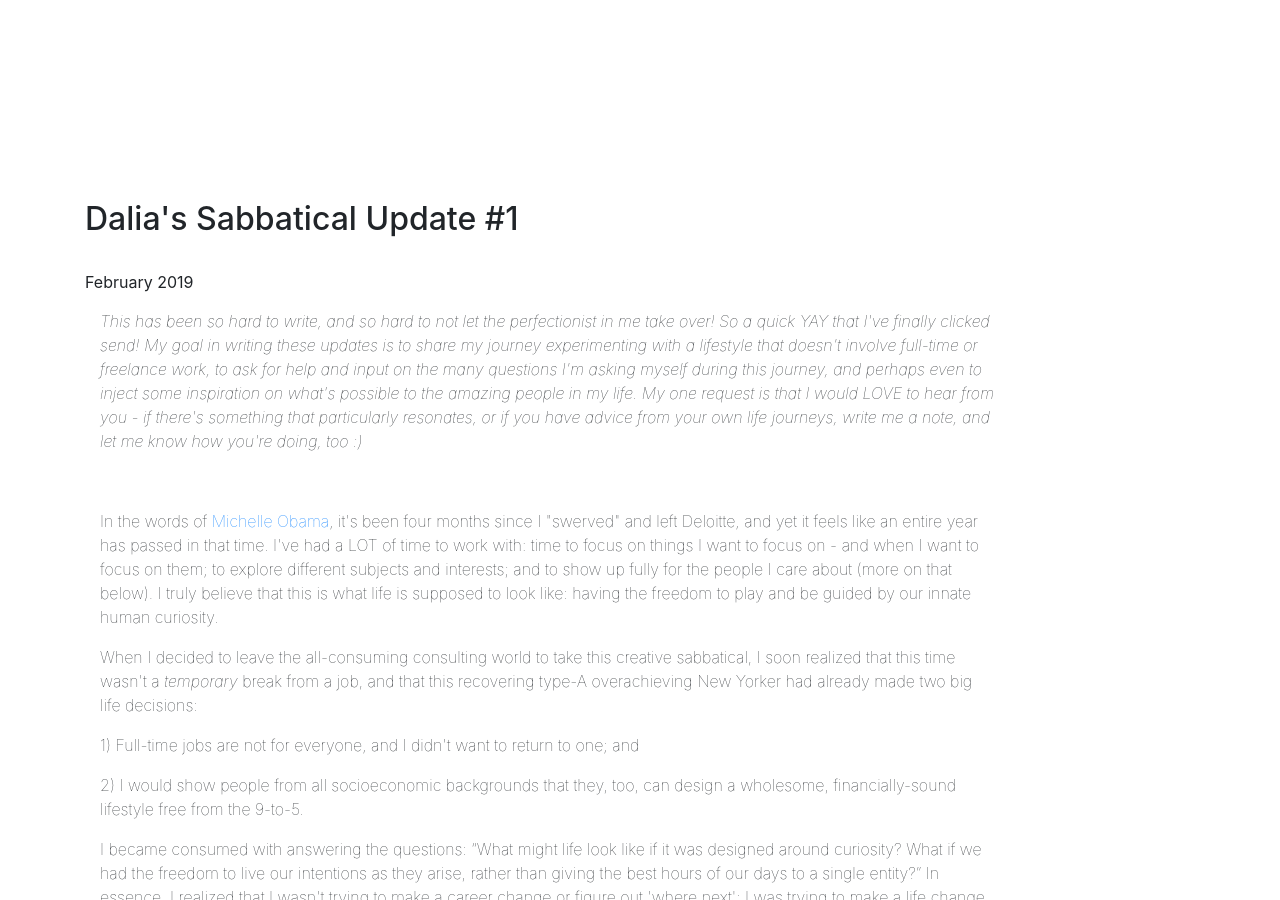
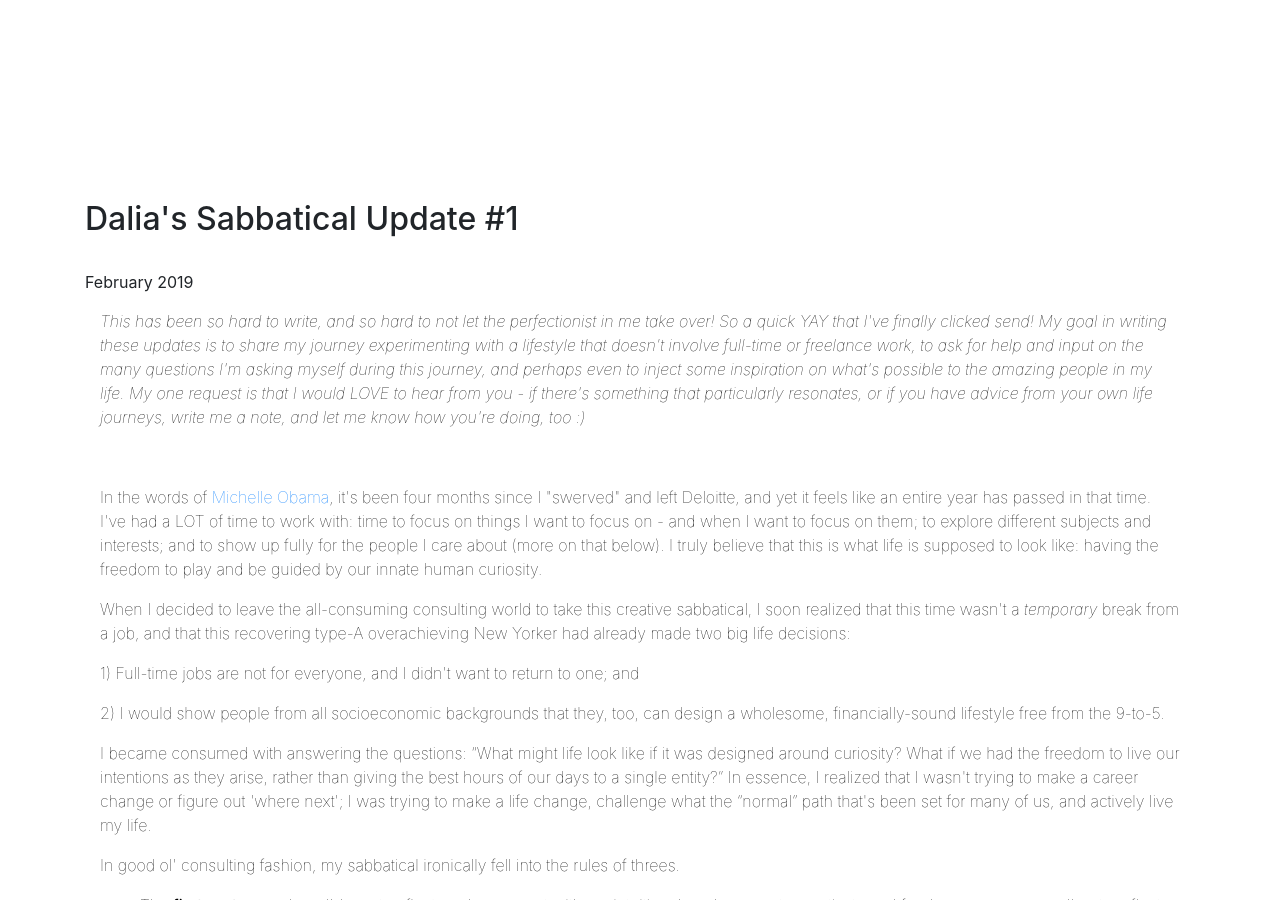
Before and after one commit to dalkat/dalkat.github.io, a Jekyll site: the page built from update-1.md, in a window 1280 px wide and 900 px high. Built offline with Jekyll 4.4.1, drawn with Linux system fonts in a browser that asks for light colours; nearby versions of some CDN libraries; some web fonts are replaced; library files that are not in the unit come from our copies.

Commit message:
blog 1.1.2

```diff
--- a/_layouts/update-1.html
+++ b/_layouts/update-1.html
@@ -14,7 +14,7 @@ layout: default-sub
           <div class="intro-lead-in"><h2>Dalia's Sabbatical Update #1</h2><br>February 2019
           </div></div>
 
-          <div class="col-lg-10 col-md-10 col-sm-12 col-xs-12"  style="display:inline-block; background: rgba(255, 255, 255); vertical-align: left;  text-align:left; padding:15px; font-weight: 100; border-radius:0px;">
+          <div class="col-lg-12 col-md-12 col-sm-12 col-12"  style="display:inline-block; background: rgba(255, 255, 255); vertical-align: left;  text-align:left; padding:15px; font-weight: 100; border-radius:0px; color:black;">
 
 
             <p><i>This has been so hard to write, and so hard to not let the perfectionist in me take over! So a quick YAY that I've finally clicked send! My goal in writing these updates is to share my journey experimenting with a lifestyle that doesn't involve full-time or freelance work, to ask for help and input on the many questions I'm asking myself during this journey, and perhaps even to inject some inspiration on what's possible to the amazing people in my life. My one request is that I would LOVE to hear from you - if there's something that particularly resonates, or if you have advice from your own life journeys, write me a note, and let me know how you're doing, too :)</i></p>
```
